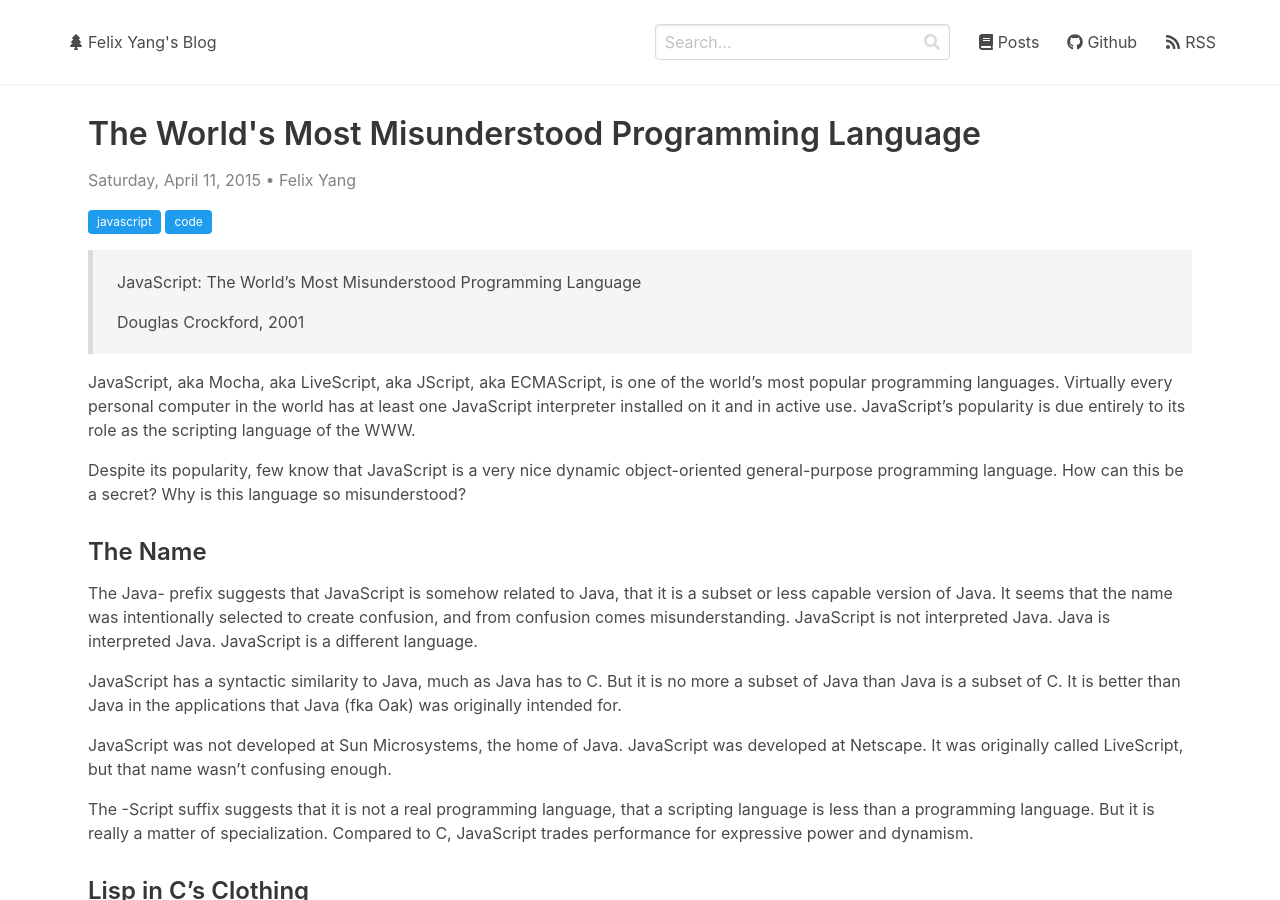
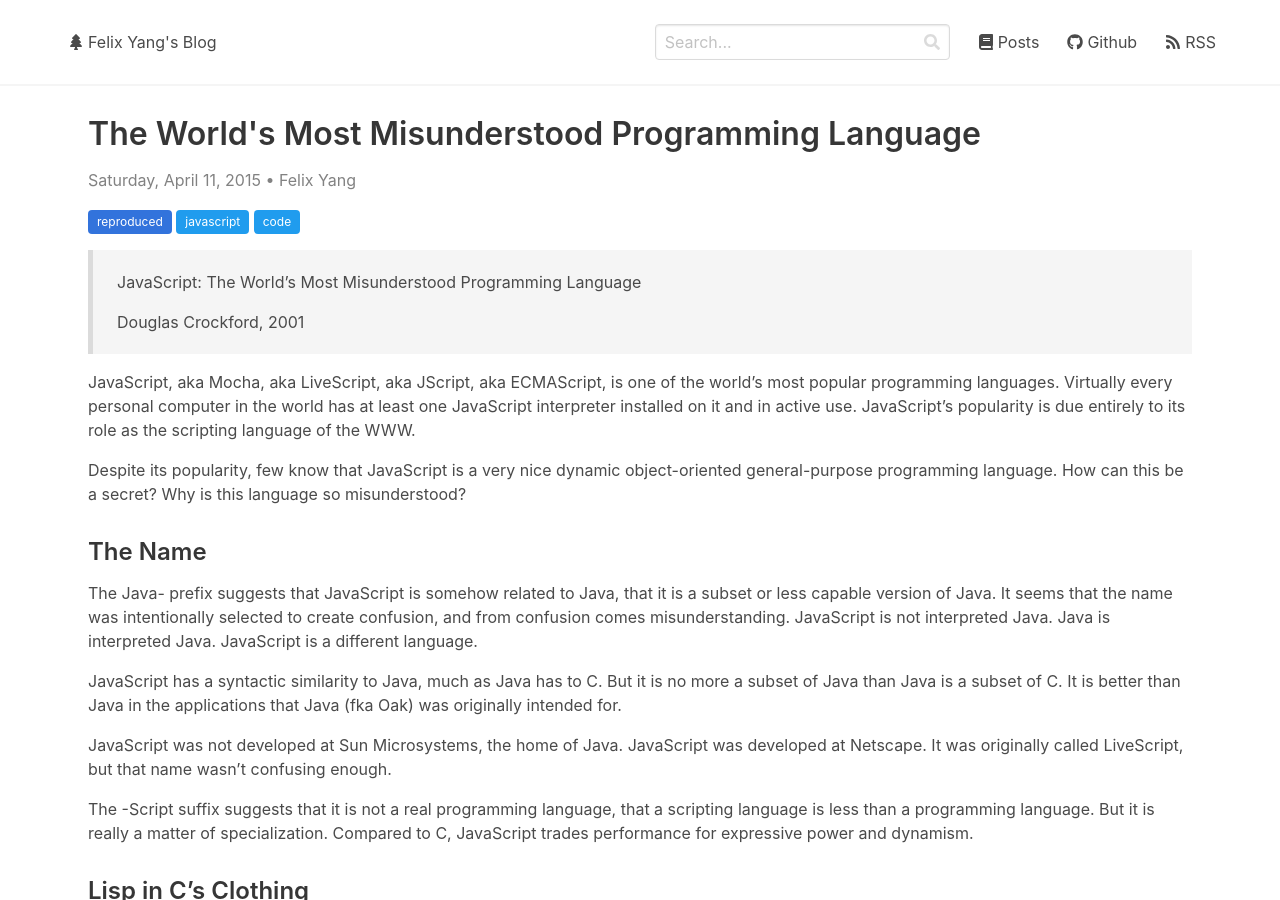
Before and after one commit to felixpy/felixpy.github.io, a Jekyll site: the page built from _posts/2015-04-11-the-worlds-most-misunderstood-programming-language.markdown, in a window 1280 px wide and 900 px high. Built offline with Jekyll 4.4.1, drawn with Linux system fonts in a browser that asks for light colours; nearby versions of some CDN libraries; comment, search, counter and statistics services are not loaded.

Commit message:
update post tags

```diff
--- a/_layouts/post.html
+++ b/_layouts/post.html
@@ -9,7 +9,10 @@ comments: true
     <p class="post-meta">{{ page.date | date: "%A, %B %-d, %Y" }}{% if page.author %} • {{ page.author }}{% endif %}{% if page.meta %} • {{ page.meta }}{% endif %}</p>
     <p class="post-categories">
       {% for cate in page.categories %}
-      <span class="tag is-info">{{ cate }}</span>
+      <span class="tag is-link">{{ cate }}</i></span>
+      {% endfor %}
+      {% for tag in page.tags %}
+      <span class="tag is-info">{{ tag }}</i></span>
       {% endfor %}
     </p>
   </header>
--- a/_posts/2015-04-11-the-worlds-most-misunderstood-programming-language.markdown
+++ b/_posts/2015-04-11-the-worlds-most-misunderstood-programming-language.markdown
@@ -3,7 +3,8 @@ layout: post
 title: "The World's Most Misunderstood Programming Language"
 author: "Felix Yang"
 date: 2015-04-11 13:55:58
-categories: javascript code
+categories: reproduced
+tags: javascript code
 comments: true
 ---
 
--- a/_posts/2015-04-12-the-worlds-most-popular-programming-language.markdown
+++ b/_posts/2015-04-12-the-worlds-most-popular-programming-language.markdown
@@ -3,7 +3,8 @@ layout: post
 title: "The World's Most Popular Programming Language"
 author: "Felix Yang"
 date: 2015-04-12 15:21:08
-categories: javascript code
+categories: reproduced
+tags: javascript code
 comments: true
 ---
 
```
